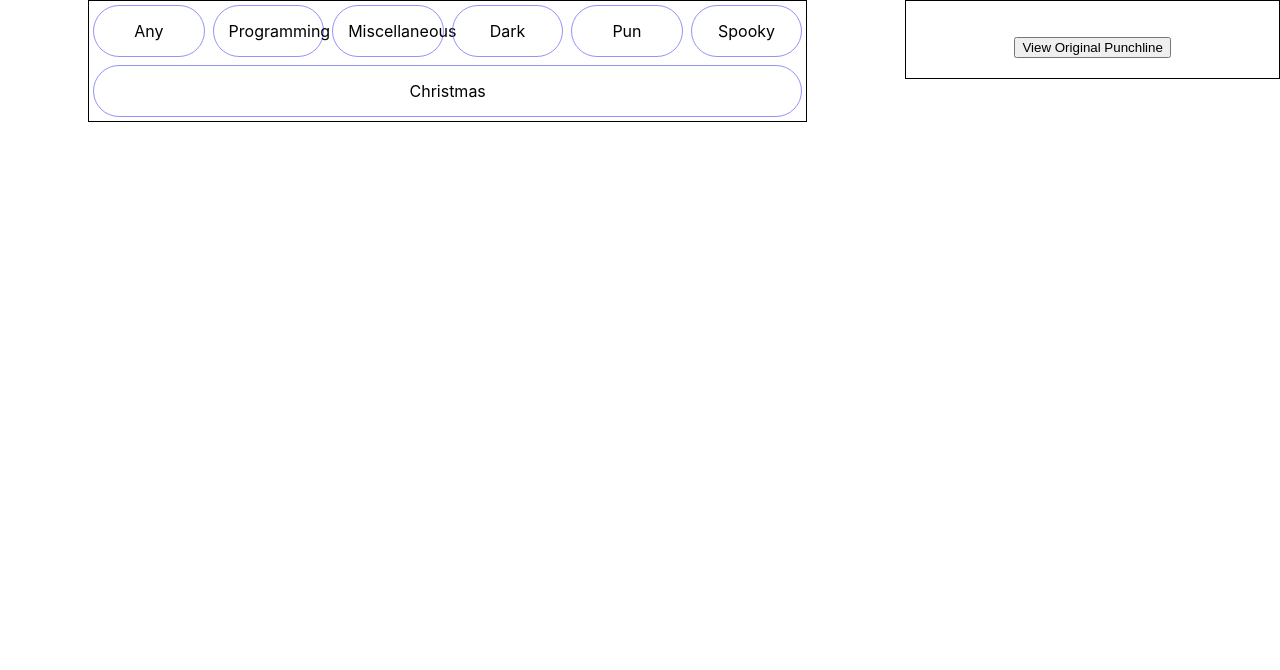
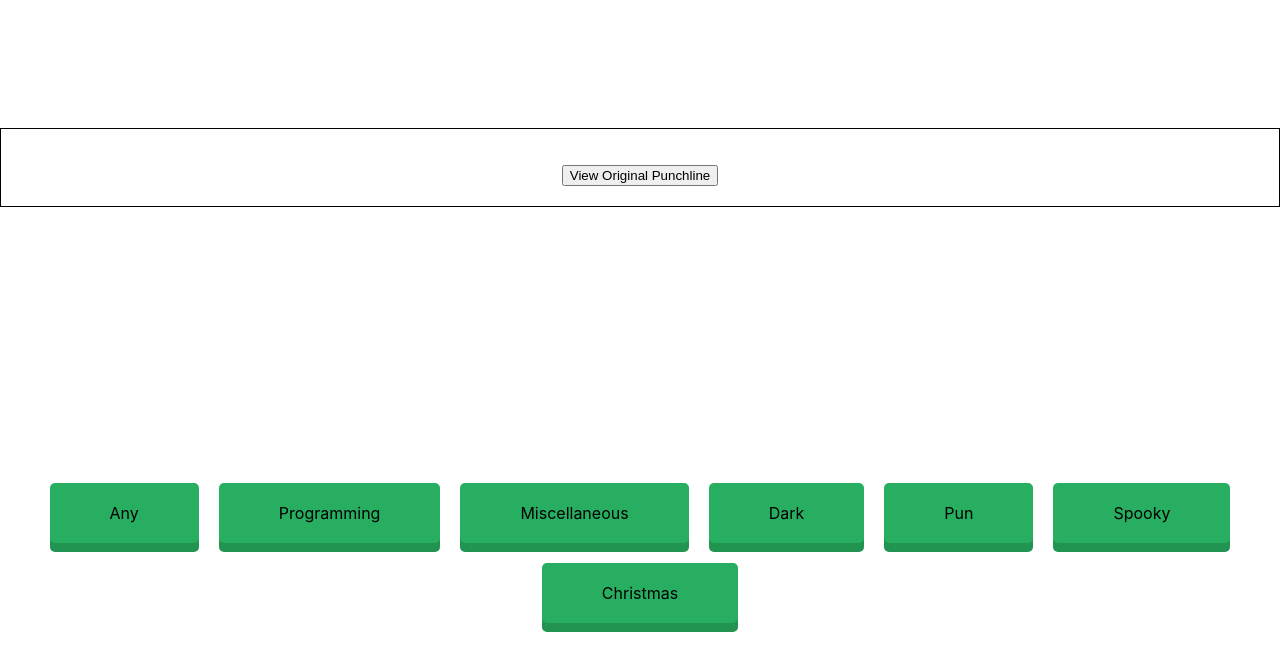
Before and after one commit to RutvikJogdand/joke-app, a React (Create React App) app in the folder jokester/: page / in a window 1280 px wide. Shown: the top 670 px of the page. Built offline with nearby package versions, Linux system fonts and the light colour scheme.

Commit message:
changed the design for joke display and buttons

```diff
--- a/jokester/src/components/Buttons/Buttons.jsx
+++ b/jokester/src/components/Buttons/Buttons.jsx
@@ -32,18 +32,18 @@ function Buttons(){
     }
     return(
         <div className={styles.gridContainer}>
+            <div className={`${styles.elemOne} ${styles.jokeDisplayBox}`}>
+                <JokeDisplay jokeChange={jokeChange} joketype={joketype} setup={setUp} line={line}/>
+            </div>
             <div className={`${styles.btnContainer} ${styles.elemTwo}`}>
                 {
                     jokeTopicArr.map(item => {
 
                         return(
-                            <div onClick={()=>handleBtnClick(item) }> {item} </div>
+                            <div className={styles.buttons} onClick={()=>handleBtnClick(item) }> {item} </div>
                         )
                     })
                 }
-            </div>
-            <div className={styles.elemOne}>
-                <JokeDisplay jokeChange={jokeChange} joketype={joketype} setup={setUp} line={line}/>
             </div>
         </div>
     )
--- a/jokester/src/components/Buttons/Buttons.module.css
+++ b/jokester/src/components/Buttons/Buttons.module.css
@@ -1,10 +1,18 @@
+/* $button-bg-color: #348AA7;
+$button-border-color: #166E84; */
+
 .gridContainer{
     display: grid;
     grid-template-areas:
-    'elemTwo elemOne';
+    'elemOne'
+    'elemTwo';
     gap: 10px;
+    /* background: grey; */
 }
 
+.elemOne{
+    margin-top: 10vw;
+}
 /* Responsive: */
 @media only screen and (orientation: portrait) {
     .gridContainer{
@@ -17,22 +25,40 @@
   }
 
 .btnContainer{
-    border: 1px solid black;
+    /* border: 1px solid black; */
     /* width: 40%; */
     display: flex;
-    margin: auto;
+    /* margin: auto; */
+    margin-top: 20vw;
     flex-wrap: wrap;
     justify-content: center;
 }
 
-.btnContainer > div{
+.buttons{
+    /*
     flex: 1;
     min-width: 10%;
-    /* max-width: 101px; */
     padding: 15px;
-    margin: 4px;
     border: 1px solid rgba(103, 103, 247, 0.705);
     border-radius: 100px;
     cursor: pointer;
-    text-align: center;
+    text-align: center; */
+
+    margin: 10px 10px;
+    padding:20px 60px;
+    outline: none;
+    background-color: #27ae60;
+    border: none;
+    border-radius:5px;
+    box-shadow: 0 9px #209450;
+
 }
+    /* .buttons:hover{
+        background-color: #43e185;
+    } */
+
+    .buttons:active{
+        /* background-color: #43e185; */
+        box-shadow: 0 5px #209450;
+        transform: translateY(4px);
+    }
--- a/jokester/src/components/JokeDisplay/JokeDisplay.module.css
+++ b/jokester/src/components/JokeDisplay/JokeDisplay.module.css
@@ -4,6 +4,7 @@
     text-align: center;
     padding: 20px;
     font-family: 'Josefin Sans', sans-serif;
+    position: relative;
 }
 
 .headerFont{
```
Also changed, not shown: 1 other file (tests, documents, lock files or other folders).
